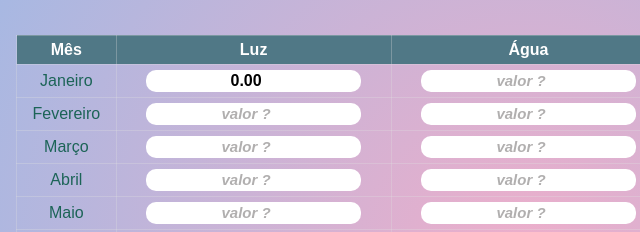
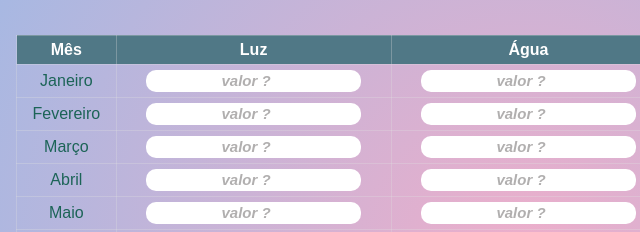
Before and after one commit to abraao2030/meus-projetos, a plain HTML site: page ex01/index02.html in a window 1280 px wide. Shown: the part 138-370 px from the top of the page, 112-752 px from the left. Drawn offline with Linux system fonts and the light colour scheme.

Commit message:
estendo os comando de valores

```diff
--- a/ex01/index02.html
+++ b/ex01/index02.html
@@ -23,7 +23,7 @@
             <!-- Preencha os valores nas células -->
             <tr>
                 <td>Janeiro</td>
-                <td><input type="number" step="0.01" value="0.00" placeholder="valor ?"></td>
+                <td><input type="number"step="0.01"placeholder="valor ?"></td>
                 <td><input type="number"placeholder="valor ?" step="0.01"></td>
                 <td><input type="number"placeholder="valor ?" step="0.01"></td>
                 <td></td>
```
